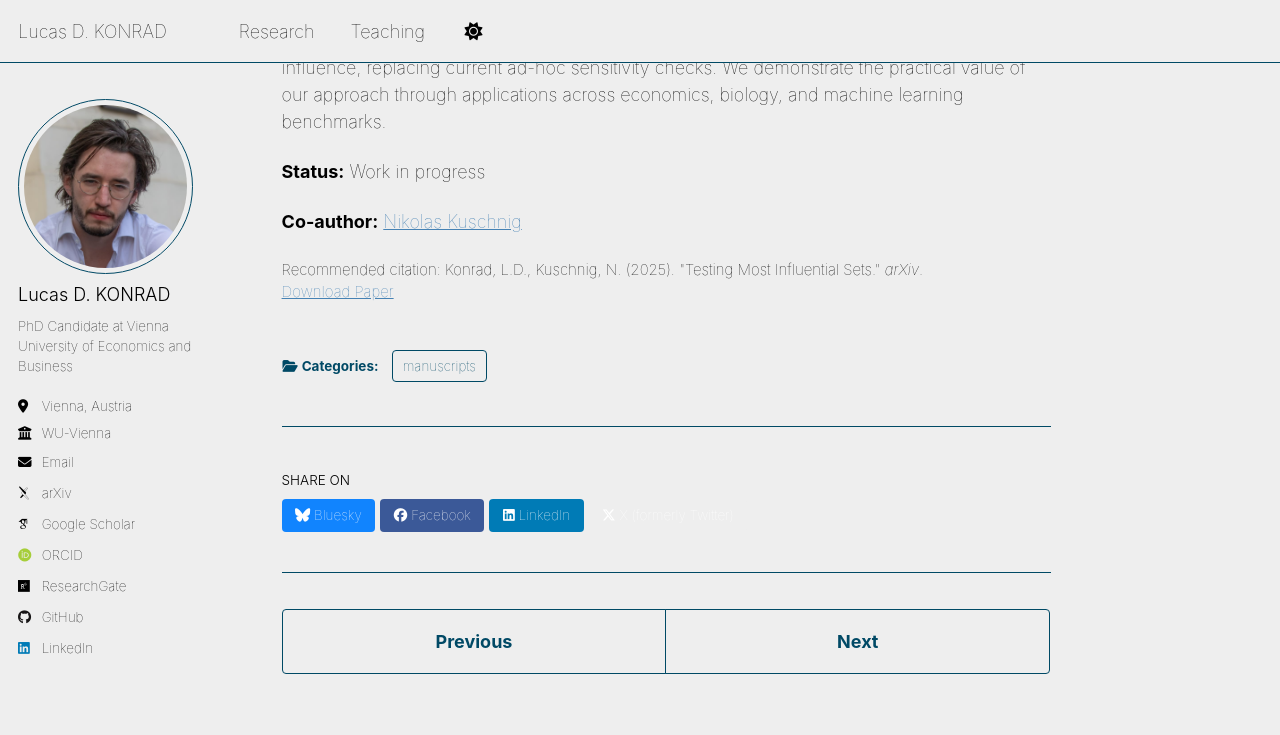
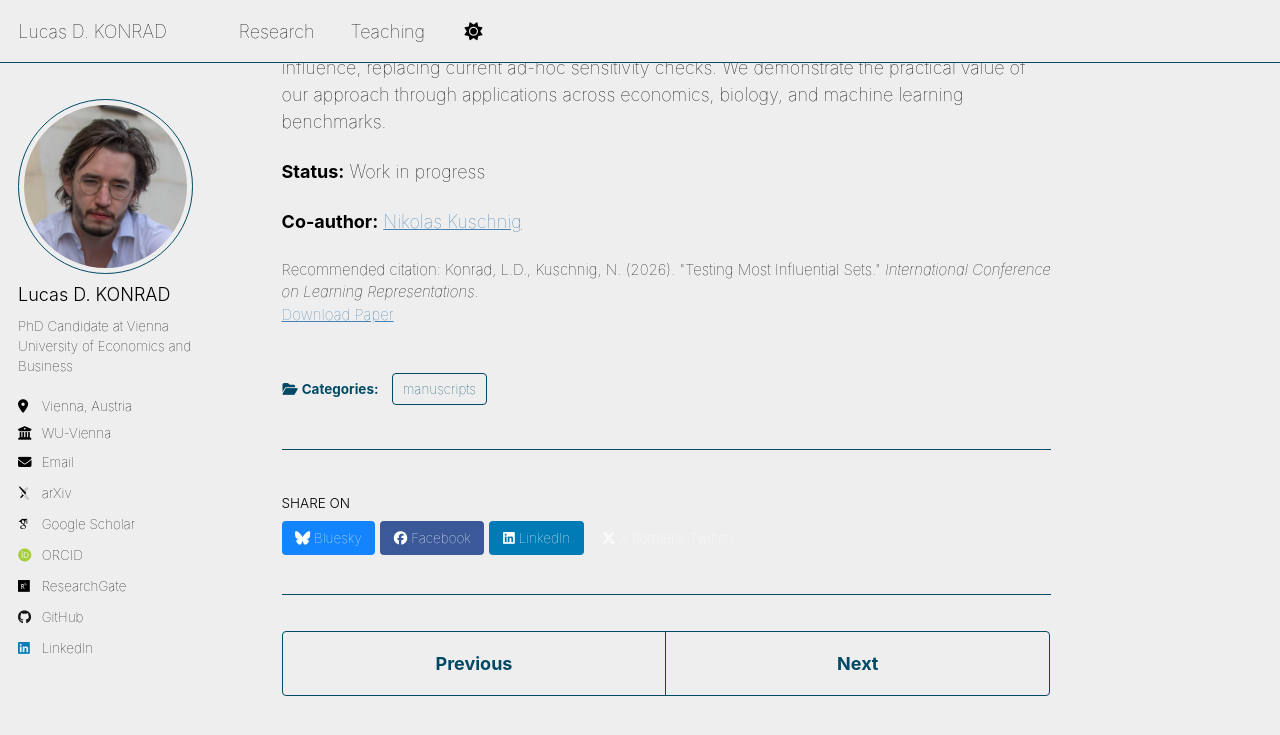
Before and after one commit to konradld/konradld.github.io, a Jekyll site: the page built from _research/publication-testing-most-influential-sets.md, in a window 1280 px wide and 900 px high, scrolled down 358 px. Shown: the top 735 px of the window. Built offline with Jekyll 4.4.1, drawn with Linux system fonts in a browser that asks for light colours; some web fonts are replaced; a script that is not in the unit is left out.

Commit message:
Update publication-testing-most-influential-sets.md

```diff
--- a/_research/publication-testing-most-influential-sets.md
+++ b/_research/publication-testing-most-influential-sets.md
@@ -9,7 +9,8 @@ authors: "Konrad, L.D., Kuschnig, N."
 # date: 2025-10-24
 venue: 'forthcoming in International Conference on Learning Representations (ICLR 2026)'
 paperurl: 'http://arxiv.org/abs/2510.20372'
-citation: 'Konrad, L.D., Kuschnig, N. (2025). &quot;Testing Most Influential Sets.&quot; <i>arXiv</i>.'
+citation: 'Konrad, L.D., Kuschnig, N. (2026). &quot;Testing Most Influential Sets.&quot; <i>International Conference
+on Learning Representations</i>.'
 ---
 **Abstract:** Small subsets of data with disproportionate influence on model outcomes can have dramatic impacts on conclusions, with a few data points sometimes overturning key findings. While recent work has developed methods to identify these most influential sets, no formal theory exists to determine when their influence reflects genuine problems rather than natural sampling variation. We address this gap by developing a principled framework for assessing the statistical significance of most influential sets. Our theoretical results characterize the extreme value distributions of maximal influence and enable rigorous hypothesis tests for excessive influence, replacing current ad-hoc sensitivity checks. We demonstrate the practical value of our approach through applications across economics, biology, and machine learning benchmarks.
 
```
